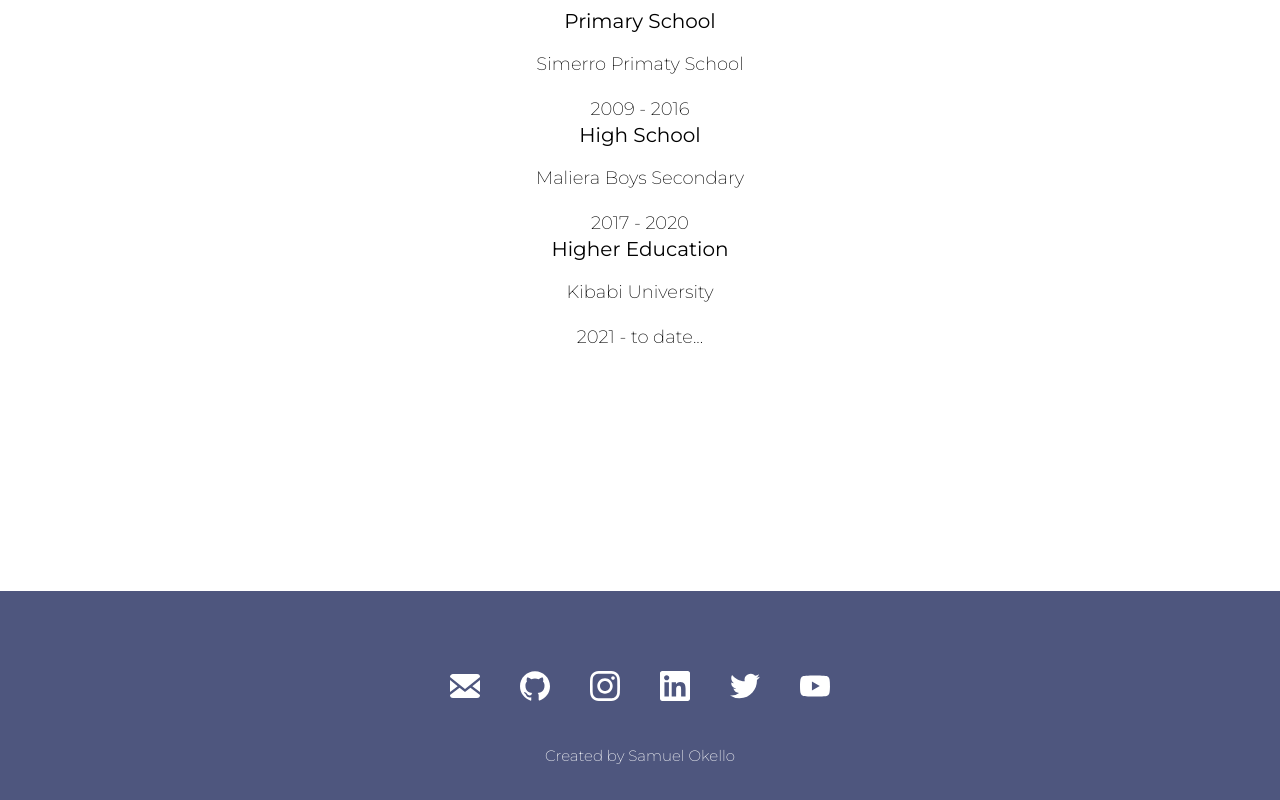
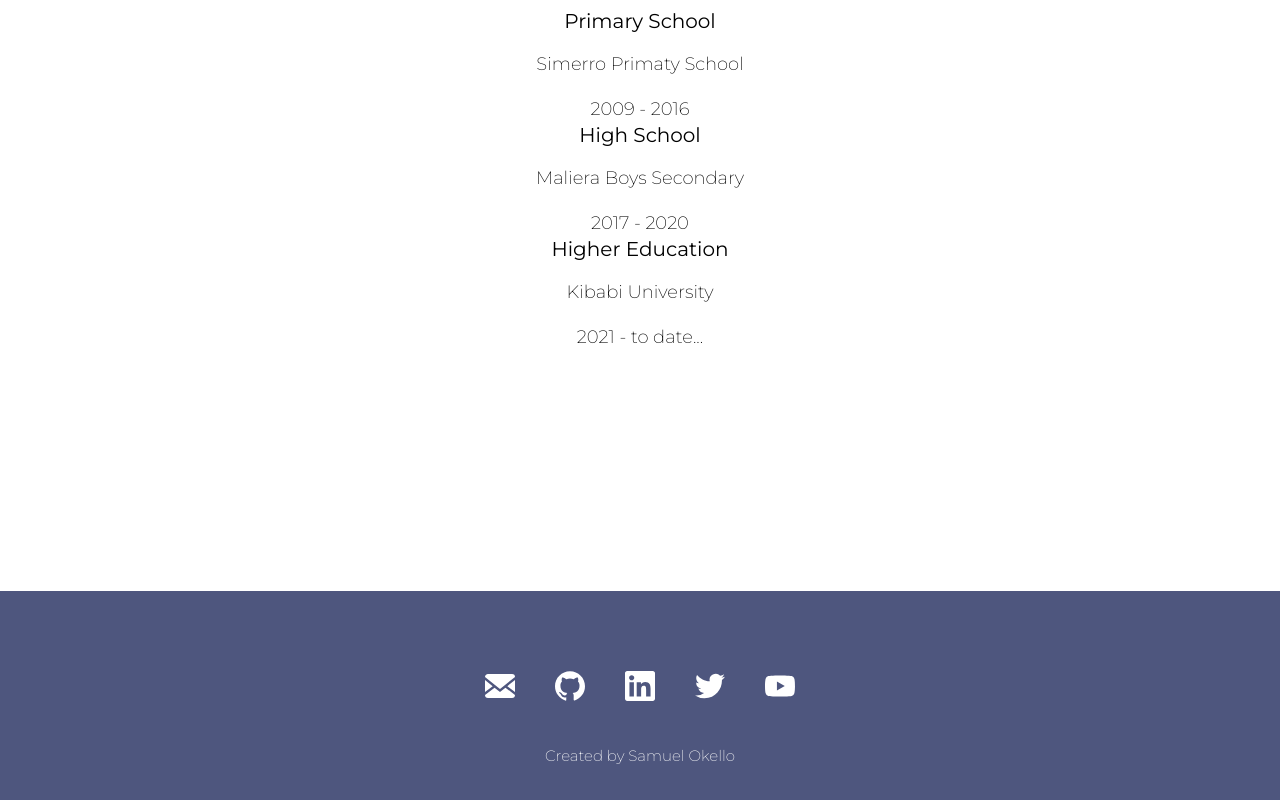
Before and after one commit to OkelloSam21/automatic-octo-rotary-phone, a React (Vite) app: page / in a window 1280 px wide. Shown: the part 2918-3718 px from the top of the page. Built offline with nearby package versions, Linux system fonts and the light colour scheme.

Commit message:
Update Footer.jsx
removed instagram

```diff
--- a/src/Components/Footer.jsx
+++ b/src/Components/Footer.jsx
@@ -13,7 +13,6 @@ import PropTypes from "prop-types";
 import devDotToIcon from "../images/socials/devdotto.svg";
 import envelopeIcon from "../images/socials/envelope.svg";
 import gitHubIcon from "../images/socials/github.svg";
-import instagramIcon from "../images/socials/instagram.svg";
 import linkedInIcon from "../images/socials/linkedin.svg";
 import mediumIcon from "../images/socials/medium.svg";
 import twitterIcon from "../images/socials/twitter.svg";
@@ -31,7 +30,6 @@ const Footer = (props) => {
     devDotTo,
     email,
     gitHub,
-    instagram,
     linkedIn,
     medium,
     name,
@@ -72,15 +70,6 @@ const Footer = (props) => {
         {gitHub && (
           <a href={`https://github.com/${gitHub}`} target="_blank" rel="noopener noreferrer">
             <img src={gitHubIcon} alt="GitHub" className="socialIcon" />
-          </a>
-        )}
-        {instagram && (
-          <a
-            href={`https://www.instagram.com/${instagram}`}
-            target="_blank"
-            rel="noopener noreferrer"
-          >
-            <img src={instagramIcon} alt="Instagram" className="socialIcon" />
           </a>
         )}
         {linkedIn && (
@@ -127,7 +116,6 @@ Footer.propTypes = {
   devDotTo: PropTypes.string,
   email: PropTypes.string,
   gitHub: PropTypes.string,
-  instagram: PropTypes.string,
   linkedIn: PropTypes.string,
   medium: PropTypes.string,
   name: PropTypes.string.isRequired,
```
